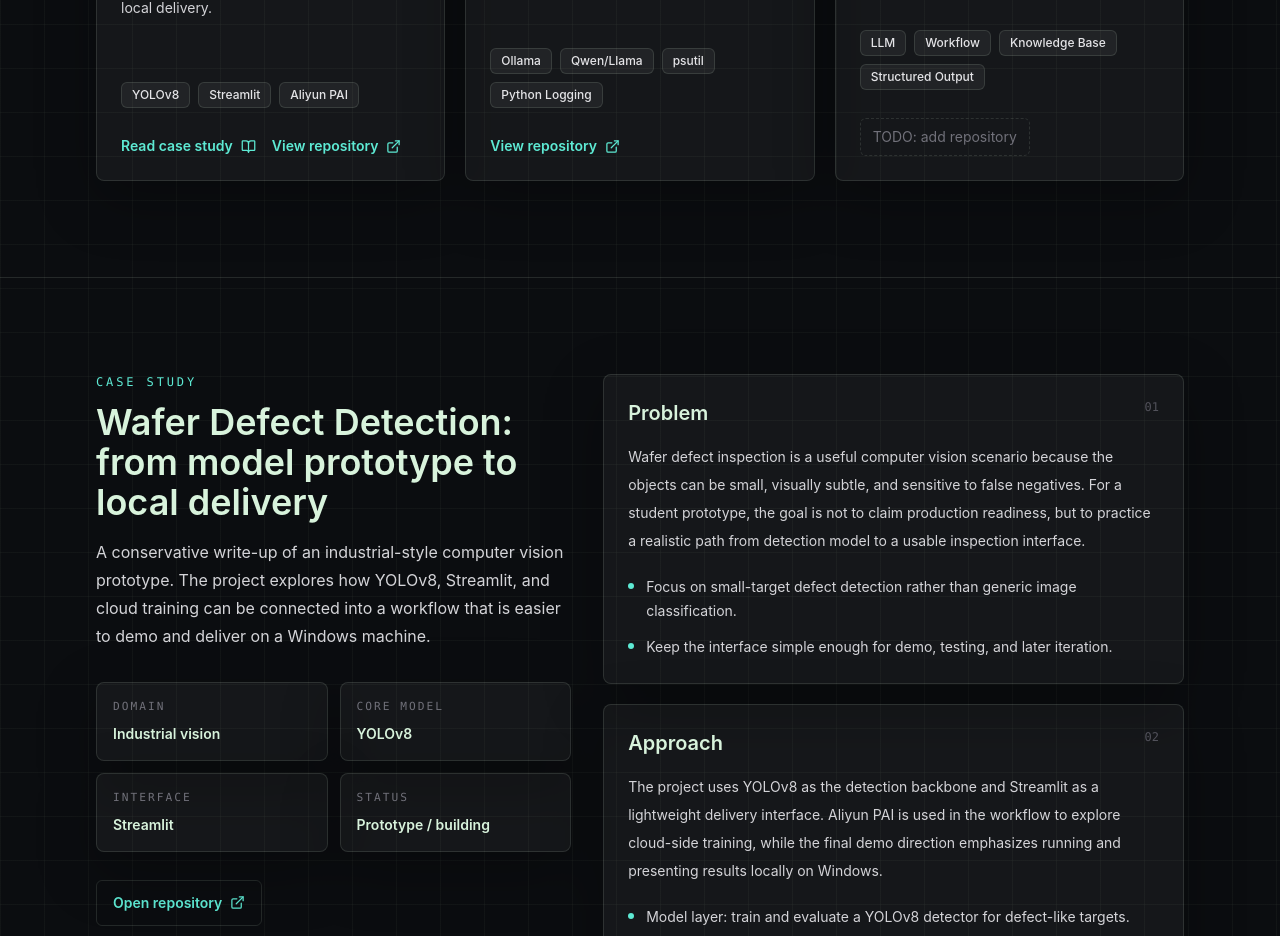
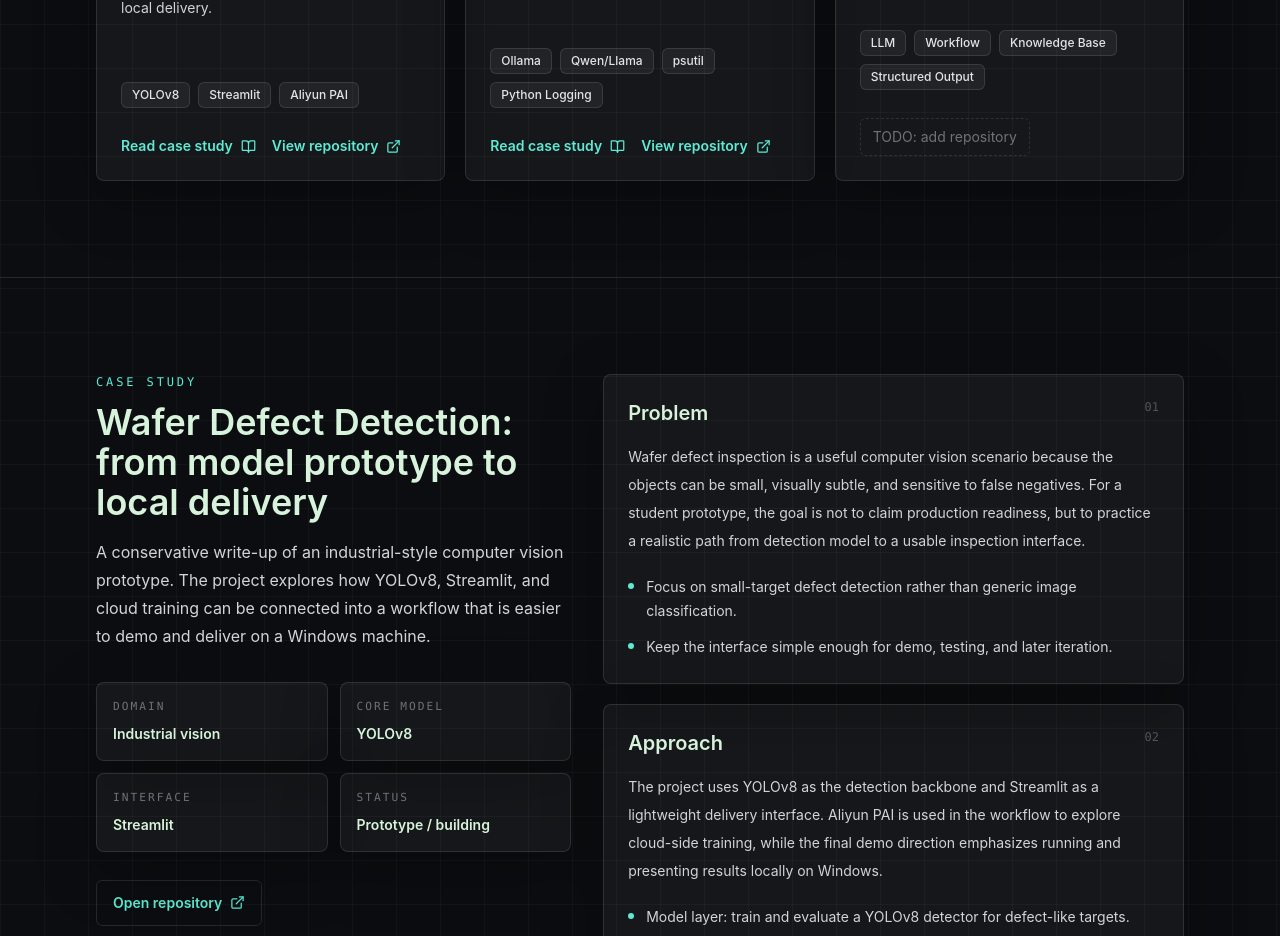
Before and after one commit to Fiksy9790707/eric-portfolio, a React (Vite) app: page / in a window 1280 px wide. Shown: the part 2000-2936 px from the top of the page. Built offline with nearby package versions, Linux system fonts and the light colour scheme; no server answers.

Commit message:
Add Silicon Diaries case study

```diff
--- a/src/App.tsx
+++ b/src/App.tsx
@@ -23,7 +23,7 @@ const getInitialLanguage = (): Language => {
 
 export default function App() {
   const [language, setLanguage] = useState<Language>(getInitialLanguage);
-  const waferProject = profile.projects.find((project) => project.id === "wafer-defect-detection");
+  const caseStudyProjects = profile.projects.filter((project) => project.caseStudy);
 
   const toggleLanguage = () => {
     setLanguage((value) => (value === "en" ? "zh" : "en"));
@@ -39,7 +39,9 @@ export default function App() {
         <Hero profile={profile} language={language} />
         <About profile={profile} language={language} />
         <Projects projects={profile.projects} language={language} />
-        {waferProject ? <CaseStudy project={waferProject} language={language} /> : null}
+        {caseStudyProjects.map((project) => (
+          <CaseStudy key={project.id} project={project} language={language} />
+        ))}
         <GitHubActivity fallbackRepositories={profile.github.repositories} language={language} />
         <Skills skills={profile.skills} language={language} />
         <Timeline items={profile.timeline} language={language} />
--- a/src/data/profile.ts
+++ b/src/data/profile.ts
@@ -257,6 +257,150 @@ export const profile: PortfolioProfile = {
       linkLabel: {
         en: "View repository",
         zh: "查看仓库",
+      },
+      caseStudy: {
+        id: "silicon-diaries-case-study",
+        eyebrow: {
+          en: "Case Study",
+          zh: "项目案例",
+        },
+        title: {
+          en: "Silicon Diaries: local LLMs as personal automation tools",
+          zh: "硅基日记：把本地大模型作为个人自动化工具",
+        },
+        summary: {
+          en: "An experimental local LLM project that turns system monitoring data into first-person diary entries. It is a small but useful exploration of how local models can make personal automation feel more contextual and expressive.",
+          zh: "这是一个实验性质的本地大模型项目，把系统监控数据转化成第一人称日记。它规模不大，但很适合探索本地模型如何让个人自动化更有上下文和表达感。",
+        },
+        readLabel: {
+          en: "Read case study",
+          zh: "阅读案例",
+        },
+        repositoryLabel: {
+          en: "Open repository",
+          zh: "打开仓库",
+        },
+        metrics: [
+          {
+            label: { en: "Domain", zh: "领域" },
+            value: { en: "Local LLM automation", zh: "本地大模型自动化" },
+          },
+          {
+            label: { en: "Runtime", zh: "运行方式" },
+            value: { en: "Local Python", zh: "本地 Python" },
+          },
+          {
+            label: { en: "Monitoring", zh: "监控数据" },
+            value: { en: "psutil", zh: "psutil" },
+          },
+          {
+            label: { en: "Status", zh: "状态" },
+            value: { en: "Experimental", zh: "实验中" },
+          },
+        ],
+        sections: [
+          {
+            title: { en: "Problem", zh: "问题背景" },
+            body: {
+              en: "Most system monitoring scripts are useful but dry: they report CPU, memory, uptime, and logs without context. Silicon Diaries asks a playful but practical question: can a local LLM turn those signals into a readable daily summary without sending personal system data to a cloud model?",
+              zh: "大多数系统监控脚本有用但枯燥：它们报告 CPU、内存、运行时间和日志，却缺少上下文。硅基日记提出了一个有趣但实用的问题：能否用本地大模型把这些信号变成可读的每日总结，同时不把个人系统数据发到云端模型？",
+            },
+            points: [
+              {
+                en: "Use local system state as the input signal instead of manually written prompts.",
+                zh: "用本地系统状态作为输入信号，而不是只靠手写 prompt。",
+              },
+              {
+                en: "Keep data local by using Ollama and local model inference.",
+                zh: "通过 Ollama 和本地模型推理，让数据尽量留在本机。",
+              },
+            ],
+          },
+          {
+            title: { en: "Approach", zh: "实现思路" },
+            body: {
+              en: "The project combines Python monitoring utilities with local LLM generation. psutil collects basic system information, Python Logging keeps the process traceable, and an Ollama-served model turns the structured state into a first-person diary-style entry.",
+              zh: "项目把 Python 系统监控工具和本地大模型生成结合起来。psutil 收集基础系统信息，Python Logging 让运行过程可追踪，再由 Ollama 托管的本地模型把结构化状态转换成第一人称日记风格文本。",
+            },
+            points: [
+              {
+                en: "Collect lightweight signals such as CPU, memory, uptime, and runtime status.",
+                zh: "收集 CPU、内存、运行时间和运行状态等轻量信号。",
+              },
+              {
+                en: "Format the signals into a prompt that the local model can interpret consistently.",
+                zh: "把信号整理成模型更容易稳定理解的 prompt。",
+              },
+              {
+                en: "Archive generated diary entries so the system has a history rather than a one-off response.",
+                zh: "归档生成的日记，让系统形成历史记录，而不是一次性回答。",
+              },
+            ],
+          },
+          {
+            title: { en: "What makes it portfolio-worthy", zh: "为什么适合作品集展示" },
+            body: {
+              en: "Silicon Diaries is valuable because it shows applied thinking around local LLMs: privacy, automation, structured inputs, and a small product idea. It is not just a chatbot wrapper; it turns machine state into a user-facing artifact.",
+              zh: "硅基日记的价值在于它展示了围绕本地大模型的应用思考：隐私、自动化、结构化输入和小产品想法。它不只是聊天机器人套壳，而是把机器状态转化成面向用户的产物。",
+            },
+            points: [
+              {
+                en: "Connects system monitoring with language generation.",
+                zh: "把系统监控和语言生成连接起来。",
+              },
+              {
+                en: "Uses local inference, which fits privacy-sensitive personal automation.",
+                zh: "使用本地推理，适合对隐私敏感的个人自动化场景。",
+              },
+              {
+                en: "Shows personality and product sense while staying technically modest.",
+                zh: "在技术表达克制的前提下，体现一点产品感和个性。",
+              },
+            ],
+          },
+          {
+            title: { en: "Current limitations", zh: "当前限制" },
+            body: {
+              en: "The project is still experimental. The generated writing quality depends on prompt design and local model behavior, and the current public version should be treated as a prototype rather than a stable productivity tool.",
+              zh: "这个项目仍然是实验性质。生成质量依赖 prompt 设计和本地模型表现，当前公开版本应被视为原型，而不是稳定的生产力工具。",
+            },
+            points: [
+              {
+                en: "Add clearer setup instructions for Ollama model selection and runtime requirements.",
+                zh: "补充更清楚的 Ollama 模型选择和运行环境说明。",
+              },
+              {
+                en: "Add example outputs with sensitive information removed.",
+                zh: "补充脱敏后的生成样例。",
+              },
+              {
+                en: "Separate monitoring logic, prompt construction, and storage into cleaner modules.",
+                zh: "把监控逻辑、prompt 构造和存储归档拆成更清晰的模块。",
+              },
+            ],
+          },
+          {
+            title: { en: "Next steps", zh: "下一步" },
+            body: {
+              en: "The next step is to make the prototype easier to run and easier to judge: provide sample diaries, document the local setup, and define what a useful diary entry should include.",
+              zh: "下一步是让这个原型更容易运行、也更容易判断效果：提供样例日记、整理本地部署说明，并定义一篇有用的系统日记应该包含什么。",
+            },
+            points: [
+              {
+                en: "Add a README quickstart and model recommendations.",
+                zh: "增加 README 快速开始和模型推荐。",
+              },
+              {
+                en: "Add a small gallery of generated diary examples.",
+                zh: "增加一小组生成日记示例。",
+              },
+              {
+                en: "Explore scheduled runs so entries can be generated automatically.",
+                zh: "探索定时运行，让日记可以自动生成。",
+              },
+            ],
+          },
+        ],
       },
     },
     {
```
